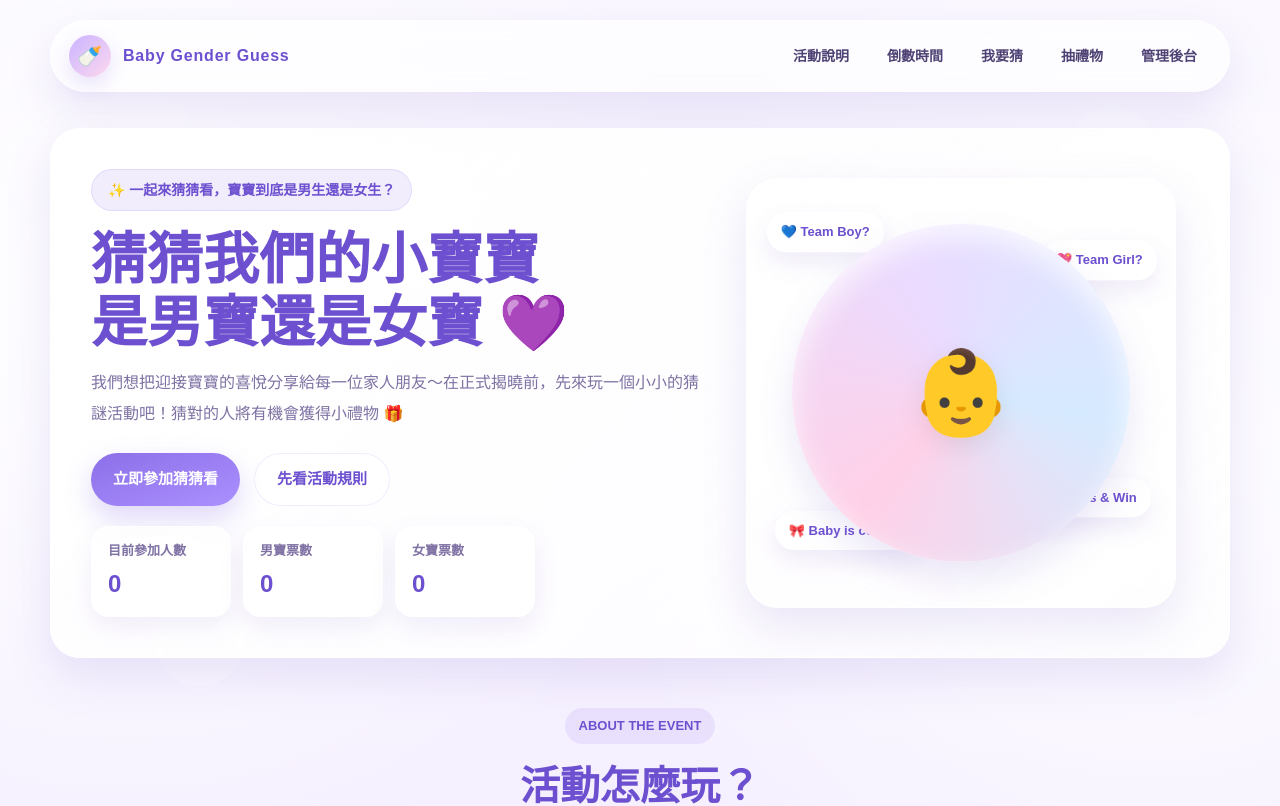
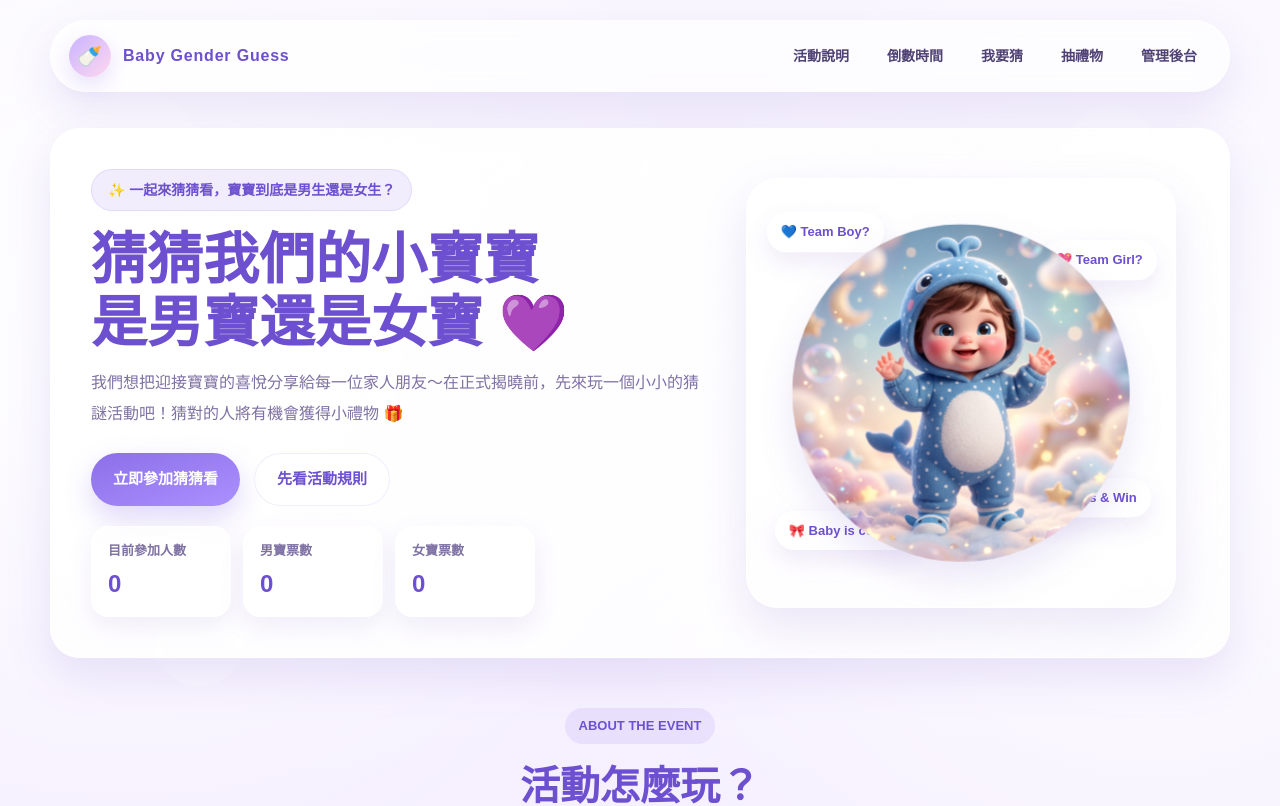
Before and after one commit to jason4128/baby_gender_guess, a React (Vite) app: page /#/ in a window 1280 px wide. Shown: the top 806 px of the page. Built offline with nearby package versions, Linux system fonts and the light colour scheme; no server answers; the database is empty.

Commit message:
feat: add baby image and improve navigation
- Add baby whale avatar to MainSite
- Implement catch-all route redirect in App
- Add return link to AdminDashboard header

```diff
--- a/src/AdminDashboard.tsx
+++ b/src/AdminDashboard.tsx
@@ -176,6 +176,7 @@ export default function AdminDashboard() {
           <p className="text-[color:var(--color-muted)] leading-relaxed">這裡可以管理網站設定、查看投票名單、匯出資料、設定正確答案與抽出得獎者。</p>
         </div>
         <div className="flex gap-3 flex-wrap items-center">
+          <a href="#/" className="bg-white text-[color:var(--color-primary-dark)] border border-[rgba(140,111,232,.12)] px-4 py-2.5 rounded-full text-sm font-extrabold hover:-translate-y-px transition-transform shadow-sm no-underline">回首頁</a>
           <button onClick={loadData} className="bg-white text-[color:var(--color-primary-dark)] border border-[rgba(140,111,232,.12)] px-4 py-2.5 rounded-full text-sm font-extrabold hover:-translate-y-px transition-transform shadow-sm">重新整理資料</button>
           <button onClick={exportCSV} className="bg-gradient-to-br from-[var(--color-primary)] to-[#aa91ff] text-white shadow-[0_12px_26px_rgba(140,111,232,.25)] px-4 py-2.5 rounded-full text-sm font-extrabold hover:-translate-y-px transition-transform">匯出 CSV</button>
         </div>
--- a/src/App.tsx
+++ b/src/App.tsx
@@ -3,7 +3,7 @@
  * SPDX-License-Identifier: Apache-2.0
  */
 
-import { HashRouter, Routes, Route } from 'react-router-dom';
+import { HashRouter, Routes, Route, Navigate } from 'react-router-dom';
 import MainSite from './MainSite';
 import AdminDashboard from './AdminDashboard';
 
@@ -13,6 +13,7 @@ export default function App() {
       <Routes>
         <Route path="/" element={<MainSite />} />
         <Route path="/admin" element={<AdminDashboard />} />
+        <Route path="*" element={<Navigate to="/" replace />} />
       </Routes>
     </HashRouter>
   );
--- a/src/MainSite.tsx
+++ b/src/MainSite.tsx
@@ -3,6 +3,7 @@ import { Link } from 'react-router-dom';
 import { db } from './firebase';
 import { collection, addDoc, doc, getDoc, getDocs, query, where, serverTimestamp } from 'firebase/firestore';
 import { SiteConfig, Guess } from './types';
+import babyImage from './assets/images/baby_whale_avatar_1782203089696.jpg';
 
 export default function MainSite() {
   const [siteConfig, setSiteConfig] = useState<SiteConfig>({
@@ -270,8 +271,8 @@ export default function MainSite() {
                 <div className="absolute px-3.5 py-2.5 bg-white/90 rounded-full shadow-[0_10px_24px_rgba(120,93,200,.12)] text-[var(--color-primary-dark)] text-[13px] font-extrabold animate-[floatY_7s_ease-in-out_infinite] right-[18px] top-[72px] [animation-delay:1s]">💖 Team Girl?</div>
                 <div className="absolute px-3.5 py-2.5 bg-white/90 rounded-full shadow-[0_10px_24px_rgba(120,93,200,.12)] text-[var(--color-primary-dark)] text-[13px] font-extrabold animate-[floatY_7s_ease-in-out_infinite] left-[28px] bottom-[40px] [animation-delay:2s]">🎀 Baby is coming</div>
                 <div className="absolute px-3.5 py-2.5 bg-white/90 rounded-full shadow-[0_10px_24px_rgba(120,93,200,.12)] text-[var(--color-primary-dark)] text-[13px] font-extrabold animate-[floatY_7s_ease-in-out_infinite] right-[24px] bottom-[76px] [animation-delay:1.4s]">🧸 Guess & Win</div>
-                <div className="w-[78%] aspect-square rounded-full bg-[conic-gradient(from_220deg,#ffd1e8,#eadbff,#d6eaff,#ffd1e8)] shadow-[inset_0_12px_30px_rgba(255,255,255,.78),_0_18px_36px_rgba(120,93,200,.15)] flex items-center justify-center animate-[pulse-custom_5s_ease-in-out_infinite]">
-                  <div className="text-[82px] drop-shadow-[0_8px_12px_rgba(0,0,0,.08)]">👶</div>
+                <div className="w-[78%] aspect-square rounded-full bg-[conic-gradient(from_220deg,#ffd1e8,#eadbff,#d6eaff,#ffd1e8)] shadow-[inset_0_12px_30px_rgba(255,255,255,.78),_0_18px_36px_rgba(120,93,200,.15)] flex items-center justify-center animate-[pulse-custom_5s_ease-in-out_infinite] overflow-hidden">
+                  <img src={babyImage} alt="Baby" className="w-full h-full object-cover" referrerPolicy="no-referrer" />
                 </div>
               </div>
             </div>
```
Also changed, not shown: src/assets/images/baby_whale_avatar_1782203089696.jpg (added).
